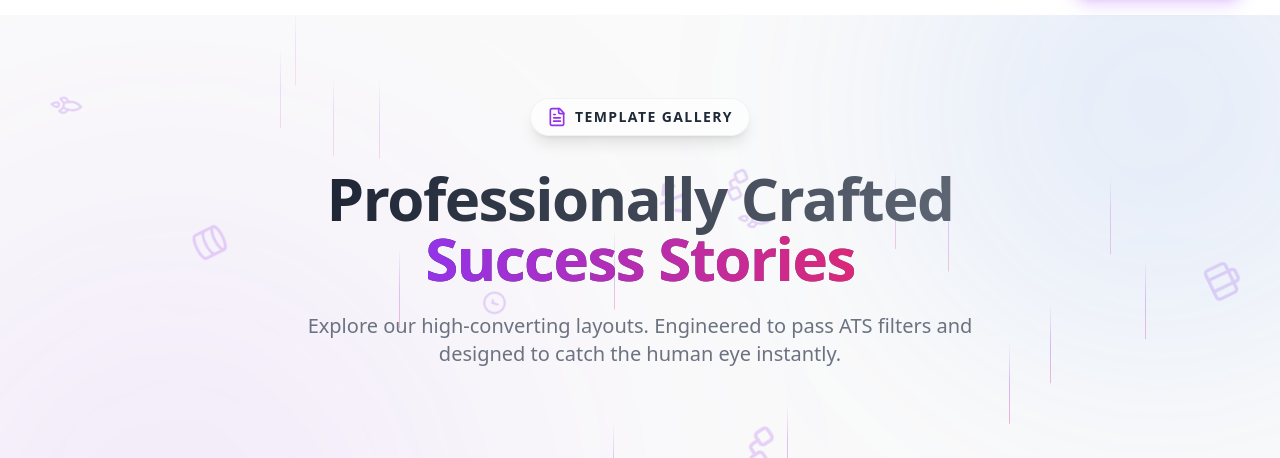
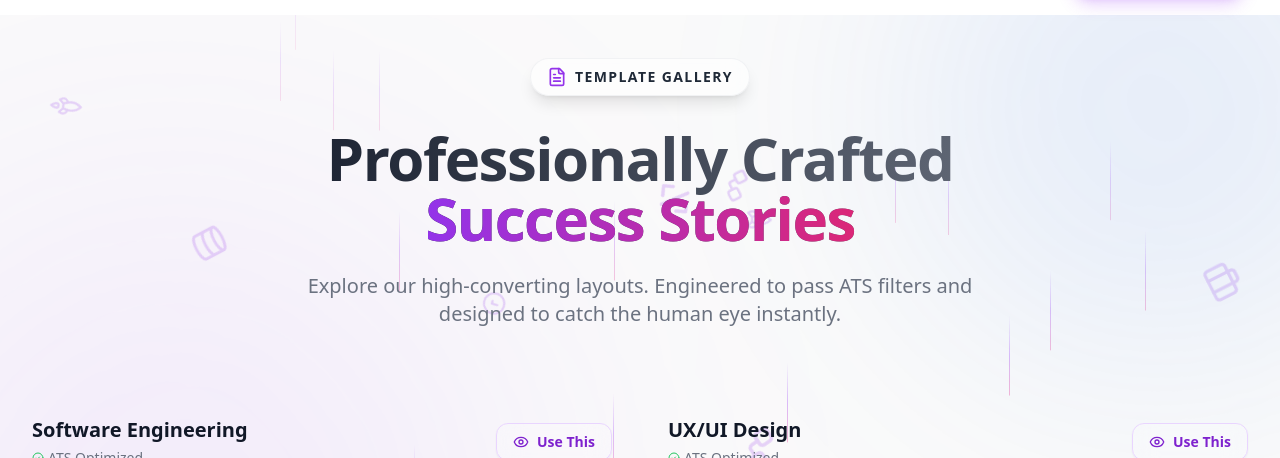
Before and after one commit to abhinavsaxena2308/AI-Resume-Builder, a React (Vite) app: page /examples in a window 1280 px wide. Shown: the part 62-520 px from the top of the page. Built offline with nearby package versions, Linux system fonts and the light colour scheme; no server answers.

Commit message:
/templates page extra margin removed

```diff
--- a/src/pages/ViewExamples.jsx
+++ b/src/pages/ViewExamples.jsx
@@ -121,7 +121,7 @@ const ViewExamples = () => {
   };
 
   return (
-    <div className="min-h-screen bg-[#fafafa] dark:bg-[#050505] text-gray-900 dark:text-gray-100 overflow-x-hidden pt-20">
+    <div className="min-h-screen bg-[#fafafa] dark:bg-[#050505] text-gray-900 dark:text-gray-100 overflow-x-hidden pt-16">
       <Navbar user={user} />
 
       {/* Dynamic Background Elements */}
@@ -138,14 +138,14 @@ const ViewExamples = () => {
         />
       </div>
 
-      <div className="container relative z-10 mx-auto px-6 h-full min-h-[calc(100vh-80px)] flex flex-col py-10">
+      <div className="container relative z-10 mx-auto px-6 h-full min-h-[calc(100vh-80px)] flex flex-col py-8">
 
         {/* HEADER SECTION */}
         <motion.div
           variants={containerVariants}
           initial="hidden"
           animate="visible"
-          className="w-full max-w-4xl mx-auto text-center mb-20 mt-10"
+          className="w-full max-w-4xl mx-auto text-center mb-12 mt-6"
         >
           <motion.div variants={itemVariants} className="inline-flex items-center gap-2 px-4 py-2 bg-white/60 dark:bg-gray-900/60 backdrop-blur-md rounded-full shadow-lg border border-gray-200/50 dark:border-gray-800/50 mb-8">
             <FileText className="w-5 h-5 text-purple-600 dark:text-purple-400" />
@@ -177,7 +177,7 @@ const ViewExamples = () => {
           initial={{ opacity: 0, y: 50 }}
           animate={{ opacity: 1, y: 0 }}
           transition={{ duration: 0.8, delay: 0.4 }}
-          className="grid md:grid-cols-2 gap-10 max-w-7xl mx-auto w-full mb-32"
+          className="grid md:grid-cols-2 gap-10 max-w-7xl mx-auto w-full mb-20"
         >
           {exampleResumes.map((resume, index) => (
             <motion.div
@@ -225,7 +225,7 @@ const ViewExamples = () => {
           initial={{ opacity: 0, scale: 0.95 }}
           whileInView={{ opacity: 1, scale: 1 }}
           viewport={{ once: true }}
-          className="w-full max-w-4xl mx-auto mb-20 text-center"
+          className="w-full max-w-4xl mx-auto mb-16 text-center"
         >
           <div className="relative p-1 border-2 border-transparent bg-gradient-to-r from-blue-500 via-purple-500 to-pink-500 rounded-[2.5rem] overflow-hidden">
             <div className="absolute inset-0 bg-white dark:bg-black m-[2px] rounded-[2.4rem] z-0" />
```
